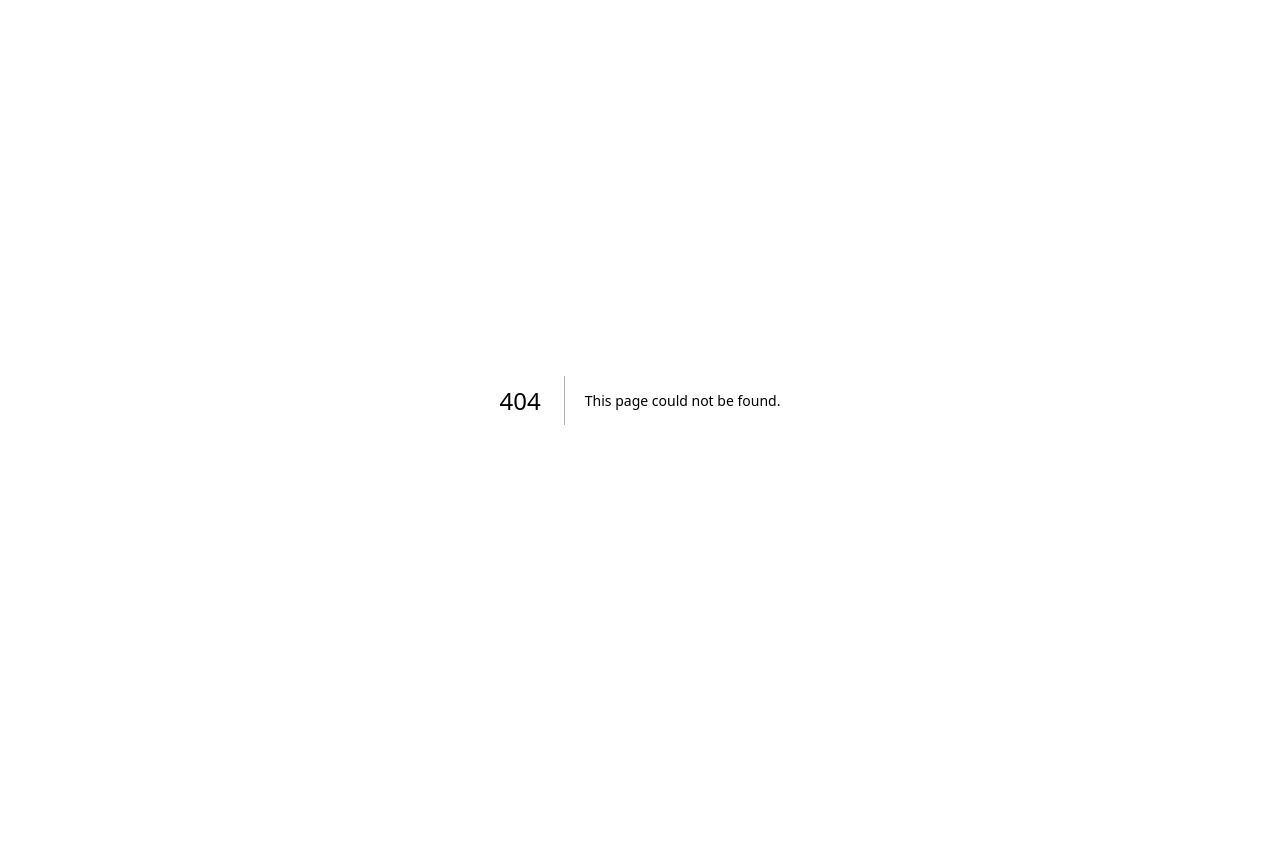
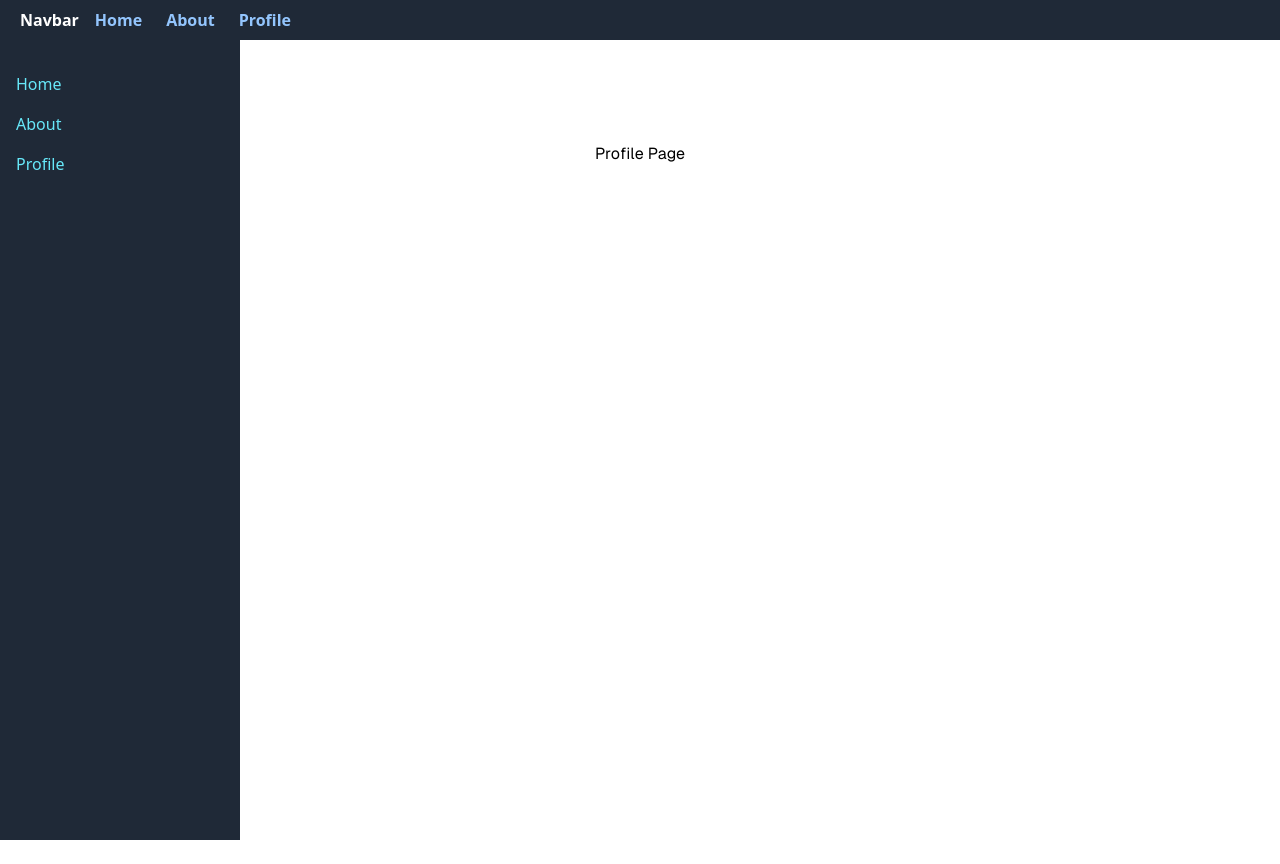
Before and after one commit to MRoyhanF/next-app-firts, a Next.js app: page /about/profile in a window 1280 px wide. Before the commit this address had no page. Before the commit the page ends 800 px from the top, so only its background shows below. Built offline with nearby package versions, Linux system fonts and the light colour scheme.

Commit message:
update chptr:2: template

```diff
--- /dev/null
+++ b/src/app/about/layout.tsx
@@ -0,0 +1,22 @@
+import Link from "next/link"
+
+export default function AboutLayout ({children} :{children: React.ReactNode}) {
+    return (
+        <>
+            <nav className="fixed left-0 top-10 z-10 h-screen w-60 bg-gray-800">
+                <ul className="text-cyan-300 p-4 ">
+                    <Link href="/">
+                        <li className="mt-4 cursor-pointer">Home</li>
+                    </Link>
+                    <Link href="/about">
+                        <li className="mt-4 cursor-pointer">About</li>
+                    </Link>
+                    <Link href="/about/profile">
+                        <li className="mt-4 cursor-pointer">Profile</li>
+                    </Link>
+                </ul>
+            </nav>
+            <div>{children}</div>
+        </>
+    )
+}
--- /dev/null
+++ b/src/app/about/page.tsx
@@ -0,0 +1,7 @@
+export default function AboutPage () {
+    return (
+        <div className="grid grid-rows-[20px_1fr_20px] items-center justify-items-center min-h-screen p-8 pb-20 gap-16 sm:p-20 font-[family-name:var(--font-geist-sans)]">
+            <p>About Page</p>
+        </div>
+    );
+}
--- /dev/null
+++ b/src/app/about/profile/page.tsx
@@ -0,0 +1,7 @@
+export default function ProfilePage() {
+    return (
+        <div className="grid grid-rows-[20px_1fr_20px] items-center justify-items-center min-h-screen p-8 pb-20 gap-16 sm:p-20 font-[family-name:var(--font-geist-sans)]">
+            <p>Profile Page</p>
+        </div>
+    );
+}
--- a/src/app/globals.css
+++ b/src/app/globals.css
@@ -1,27 +1,3 @@
 @tailwind base;
 @tailwind components;
 @tailwind utilities;
-
-:root {
-  --background: #ffffff;
-  --foreground: #171717;
-}
-
-@media (prefers-color-scheme: dark) {
-  :root {
-    --background: #0a0a0a;
-    --foreground: #ededed;
-  }
-}
-
-body {
-  color: var(--foreground);
-  background: var(--background);
-  font-family: Arial, Helvetica, sans-serif;
-}
-
-@layer utilities {
-  .text-balance {
-    text-wrap: balance;
-  }
-}
--- a/src/app/layout.tsx
+++ b/src/app/layout.tsx
@@ -1,6 +1,7 @@
 import type { Metadata } from "next";
 import localFont from "next/font/local";
 import "./globals.css";
+import Navbar from "./navbar";
 
 const geistSans = localFont({
   src: "./fonts/GeistVF.woff",
@@ -28,6 +29,7 @@
       <body
         className={`${geistSans.variable} ${geistMono.variable} antialiased`}
       >
+        <Navbar />
         {children}
       </body>
     </html>
--- /dev/null
+++ b/src/app/navbar.tsx
@@ -0,0 +1,20 @@
+import Link from "next/link";
+
+export default function Navbar () {
+    return (
+        <nav className="flex bg-gray-800 font-bold py-2 px-5">
+            <h1 className="text-white">Navbar</h1>
+            <ul className="flex ml-4 text-blue-300">
+                <Link href="/">
+                    <li className="mr-6 cursor-pointer">Home</li>
+                </Link>
+                <Link href="/about">
+                    <li className="mr-6 cursor-pointer">About</li>
+                </Link>
+                <Link href="/about/profile">
+                    <li className="mr-6 cursor-pointer">Profile</li>
+                </Link>
+            </ul>
+        </nav>
+    );
+}
--- a/src/app/page.tsx
+++ b/src/app/page.tsx
@@ -1,101 +1,7 @@
-import Image from "next/image";
-
 export default function Home() {
   return (
     <div className="grid grid-rows-[20px_1fr_20px] items-center justify-items-center min-h-screen p-8 pb-20 gap-16 sm:p-20 font-[family-name:var(--font-geist-sans)]">
-      <main className="flex flex-col gap-8 row-start-2 items-center sm:items-start">
-        <Image
-          className="dark:invert"
-          src="https://nextjs.org/icons/next.svg"
-          alt="Next.js logo"
-          width={180}
-          height={38}
-          priority
-        />
-        <ol className="list-inside list-decimal text-sm text-center sm:text-left font-[family-name:var(--font-geist-mono)]">
-          <li className="mb-2">
-            Get started by editing{" "}
-            <code className="bg-black/[.05] dark:bg-white/[.06] px-1 py-0.5 rounded font-semibold">
-              src/app/page.tsx
-            </code>
-            .
-          </li>
-          <li>Save and see your changes instantly.</li>
-        </ol>
-
-        <div className="flex gap-4 items-center flex-col sm:flex-row">
-          <a
-            className="rounded-full border border-solid border-transparent transition-colors flex items-center justify-center bg-foreground text-background gap-2 hover:bg-[#383838] dark:hover:bg-[#ccc] text-sm sm:text-base h-10 sm:h-12 px-4 sm:px-5"
-            href="https://vercel.com/new?utm_source=create-next-app&utm_medium=appdir-template-tw&utm_campaign=create-next-app"
-            target="_blank"
-            rel="noopener noreferrer"
-          >
-            <Image
-              className="dark:invert"
-              src="https://nextjs.org/icons/vercel.svg"
-              alt="Vercel logomark"
-              width={20}
-              height={20}
-            />
-            Deploy now
-          </a>
-          <a
-            className="rounded-full border border-solid border-black/[.08] dark:border-white/[.145] transition-colors flex items-center justify-center hover:bg-[#f2f2f2] dark:hover:bg-[#1a1a1a] hover:border-transparent text-sm sm:text-base h-10 sm:h-12 px-4 sm:px-5 sm:min-w-44"
-            href="https://nextjs.org/docs?utm_source=create-next-app&utm_medium=appdir-template-tw&utm_campaign=create-next-app"
-            target="_blank"
-            rel="noopener noreferrer"
-          >
-            Read our docs
-          </a>
-        </div>
-      </main>
-      <footer className="row-start-3 flex gap-6 flex-wrap items-center justify-center">
-        <a
-          className="flex items-center gap-2 hover:underline hover:underline-offset-4"
-          href="https://nextjs.org/learn?utm_source=create-next-app&utm_medium=appdir-template-tw&utm_campaign=create-next-app"
-          target="_blank"
-          rel="noopener noreferrer"
-        >
-          <Image
-            aria-hidden
-            src="https://nextjs.org/icons/file.svg"
-            alt="File icon"
-            width={16}
-            height={16}
-          />
-          Learn
-        </a>
-        <a
-          className="flex items-center gap-2 hover:underline hover:underline-offset-4"
-          href="https://vercel.com/templates?framework=next.js&utm_source=create-next-app&utm_medium=appdir-template-tw&utm_campaign=create-next-app"
-          target="_blank"
-          rel="noopener noreferrer"
-        >
-          <Image
-            aria-hidden
-            src="https://nextjs.org/icons/window.svg"
-            alt="Window icon"
-            width={16}
-            height={16}
-          />
-          Examples
-        </a>
-        <a
-          className="flex items-center gap-2 hover:underline hover:underline-offset-4"
-          href="https://nextjs.org?utm_source=create-next-app&utm_medium=appdir-template-tw&utm_campaign=create-next-app"
-          target="_blank"
-          rel="noopener noreferrer"
-        >
-          <Image
-            aria-hidden
-            src="https://nextjs.org/icons/globe.svg"
-            alt="Globe icon"
-            width={16}
-            height={16}
-          />
-          Go to nextjs.org →
-        </a>
-      </footer>
+      <p>Hello World</p>
     </div>
   );
 }
--- /dev/null
+++ b/src/app/template.tsx
@@ -0,0 +1,8 @@
+export default function Template({ children }: { children: React.ReactNode }) {
+    return (
+        <div>
+            <h1>Hello Dunia</h1>
+            {children}
+        </div>
+    );
+}
```
